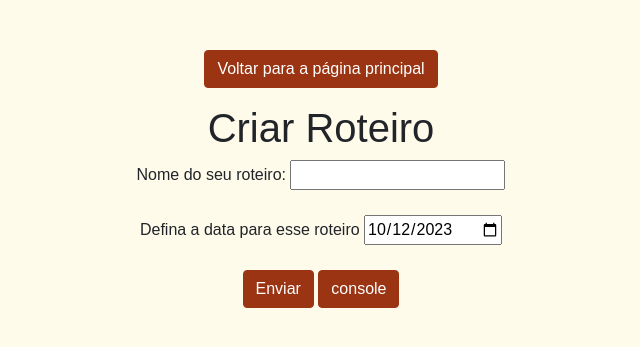
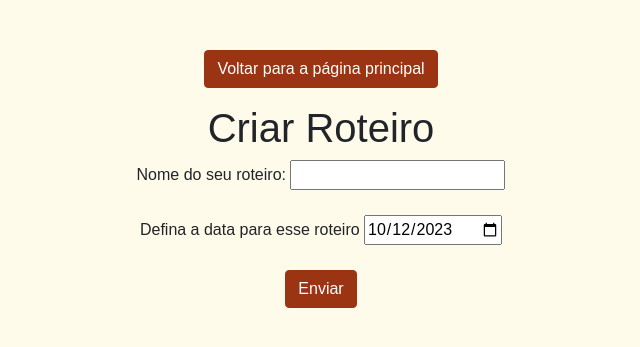
Before and after one commit to thiagonunes11/treep, a Django app: page /criar/ in a window 1280 px wide. Shown: the top 347 px of the page, without its empty margins (319-959 px from the left). Run offline with Django 4.2, Linux system fonts and the light colour scheme; a user stored in the database is signed in; data comes from the database, SQL or seed files in the repository; some libraries are stand-ins or nearby versions.

Commit message:
retirando o botao de console

```diff
--- a/treep/templates/treep/criar.html
+++ b/treep/templates/treep/criar.html
@@ -76,7 +76,6 @@
 
             <div class="text-center">
                 <input type="submit" class="btn btn-primary" value="Enviar">
-                <input type="button" class="btn btn-primary" value="console" onclick="btn()">
             </div>
         </form>
     </div>
```
